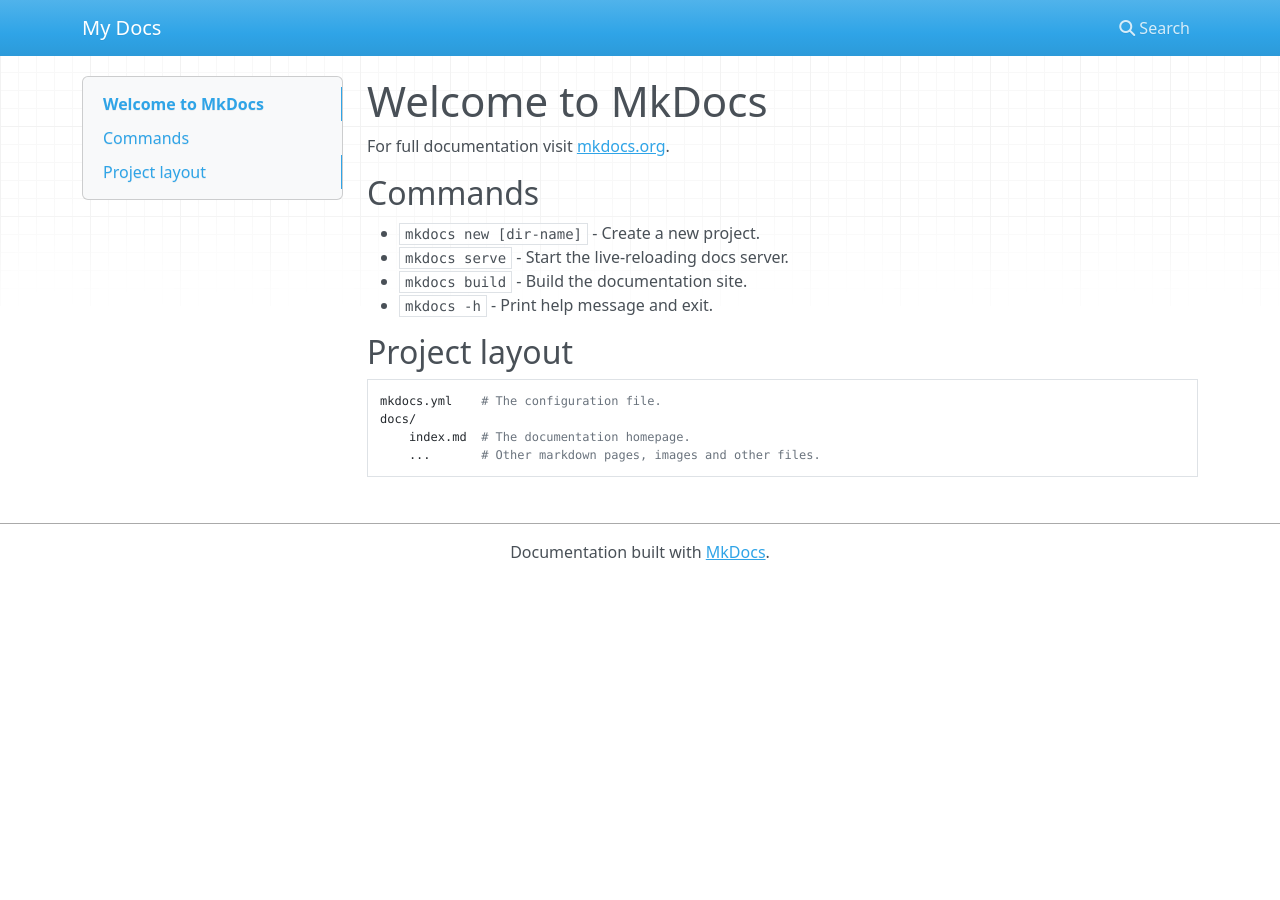
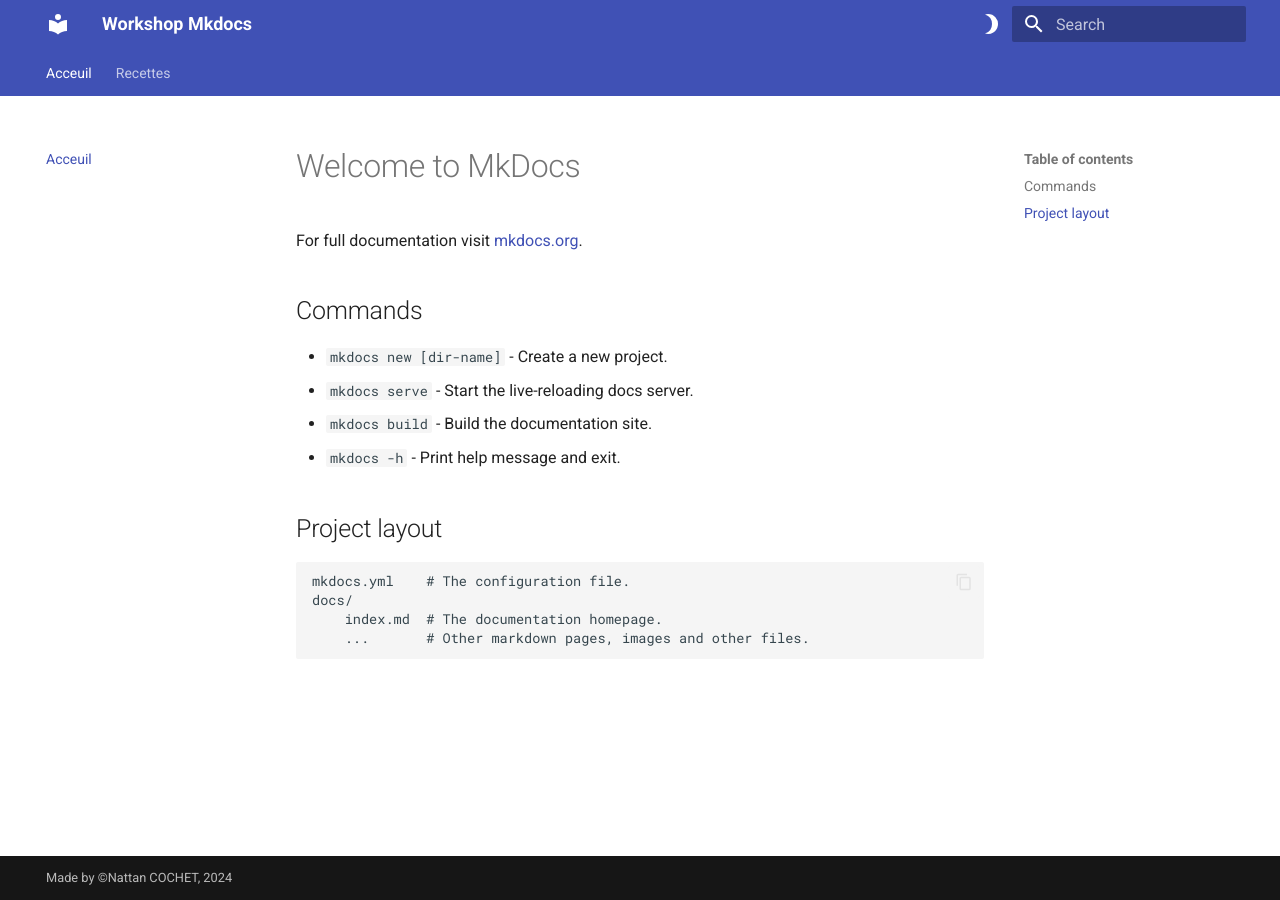
Before and after one commit to Moussandou/MKdocs-Sokoban, an MkDocs documentation site: the page built from docs/index.md, in a window 1280 px wide. Built offline with MkDocs 1.6.1 and Material for MkDocs 9.7.7, drawn with Linux system fonts in a browser that asks for light colours; nearby versions of some CDN libraries.

Commit message:
template

```diff
--- a/mkdocs.yml
+++ b/mkdocs.yml
@@ -1 +1,73 @@
-site_name: My Docs
+site_name: Workshop Mkdocs
+
+theme:
+  name: material
+  features:
+    - navigation.tabs
+    - navigation.sections
+    - navigation.footer
+    - search.suggest
+    - search.highlight
+    - content.tabs.link
+    - content.code.copy
+    - content.code.annotate
+    # - announce.dismiss
+    # - content.action.edit
+    # - content.action.view
+    # - content.code.select
+    # - content.footnote.tooltips
+    # - content.tabs.link
+    # - content.tooltips
+    # - header.autohide
+    # - navigation.expand
+    # - navigation.footer
+    # - navigation.indexes
+    # - navigation.instant
+    # - navigation.instant.prefetch
+    # - navigation.instant.progress
+    # - navigation.prune
+    # - navigation.tabs.sticky
+    # - navigation.top
+    # - navigation.tracking
+    # - search.share
+    # - toc.follow
+    # - toc.integrate
+
+  language: en
+  palette:
+    - scheme: default
+      toggle:
+        icon: material/moon-waxing-crescent
+        name: Switch to dark mode
+      primary: indigo
+      accent: blue
+    - scheme: slate
+      toggle:
+        icon: material/white-balance-sunny
+        name: Switch to light mode
+      primary: indigo
+      accent: lime
+
+nav:
+  - Acceuil : index.md
+  - Recettes:
+    - Entrees :
+      - Entrees : recettes/entrees.md
+      - Bruschetta aux champigons : recettes/entrees/bruschetta-champi.md
+      - Guacamole : recettes/entrees/guacamole.md
+    - Desserts:
+      - Desserts : recettes/desserts.md
+      - Eclair Chocolat : recettes/desserts/eclair-choco.md
+    - Plats:
+      - Plats : recettes/plats.md
+      - Pad-Thai : recettes/plats/pad-thai-crevettes.md
+      - Pizza : recettes/plats/pizza-margherita.md
+      - Poulet Masala : recettes/plats/poulet-masala.md
+
+copyright: Made by &copyNattan COCHET, 2024
+
+extra_css:
+  - styles/extra.css
+
+extra:
+  generator: false
```
